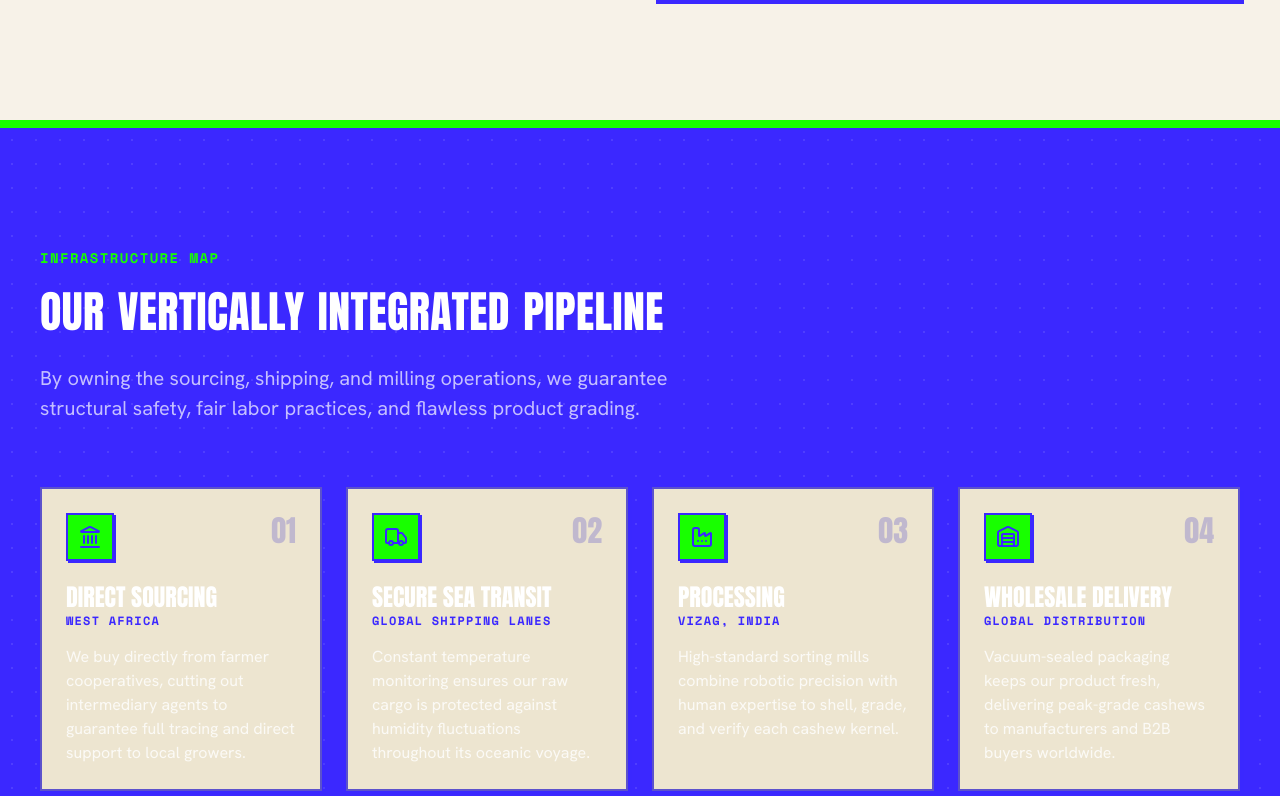
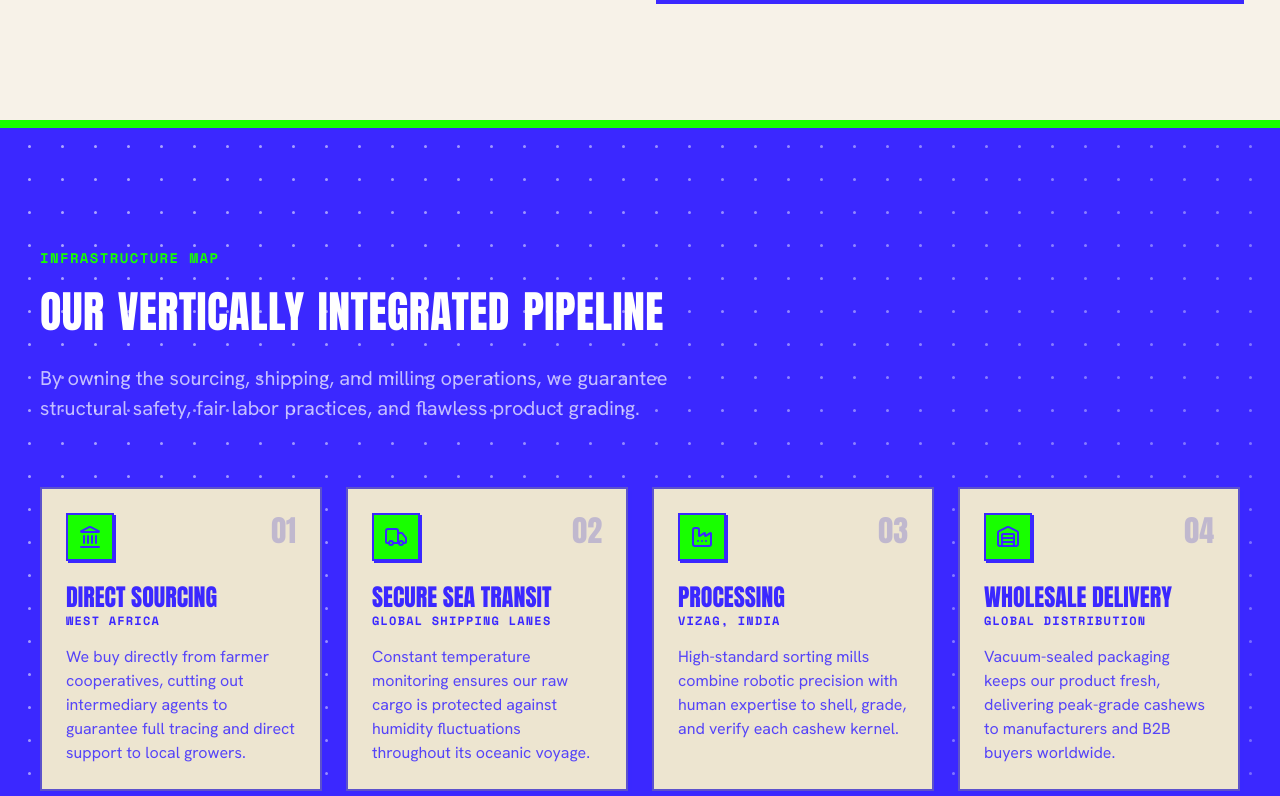
Before and after one commit to Umeshexe/Gryne, a Next.js app: page /business in a window 1280 px wide. Shown: the part 804-1600 px from the top of the page. Built offline with nearby package versions, Linux system fonts and the light colour scheme.

Commit message:
style: fix business step cards text readability and integrate dynamic DotField background

```diff
--- a/src/app/business/page.tsx
+++ b/src/app/business/page.tsx
@@ -7,6 +7,7 @@ import { useInquiry } from "@/context/inquiry-context";
 import Marquee from "@/components/ui/marquee";
 import { Factory, ShieldCheck, Truck, ArrowRight, Warehouse, Landmark } from "lucide-react";
 import BlurText from "@/components/ui/blur-text";
+import DotField from "@/components/ui/dot-field";
 
 // ─── Animation Variants ───────────────────────────────────────────────────────
 
@@ -68,9 +69,9 @@ function ChainStepCard({ step, i }: { step: { num: string; title: string; locati
           </div>
           <span className="font-headline-md text-3xl text-secondary opacity-30 select-none">{step.num}</span>
         </div>
-        <h3 className="font-headline-md text-[24px] leading-none text-white uppercase mb-1">{step.title}</h3>
+        <h3 className="font-headline-md text-[24px] leading-none text-primary uppercase mb-1">{step.title}</h3>
         <span className="font-label-caps text-xs text-electric-blue block mb-4">{step.location}</span>
-        <p className="font-body-md text-body-md text-on-primary/80">{step.desc}</p>
+        <p className="font-body-md text-body-md text-primary/85">{step.desc}</p>
       </div>
     </motion.div>
   );
@@ -211,7 +212,17 @@ export default function BusinessPage() {
 
       {/* ── 3. Supply Chain Steps ── */}
       <section className="bg-primary text-on-primary py-section-gap relative overflow-hidden w-full border-t-8 border-vibrant-yellow">
-        <div className="absolute inset-0 opacity-10 bg-[radial-gradient(#ffffff_1.5px,transparent_1.5px)] [background-size:24px_24px]" />
+        {/* Dot-grid texture overlay */}
+        <div className="absolute inset-0 opacity-80 pointer-events-none z-0">
+          <DotField
+            dotRadius={3.0}
+            dotSpacing={30}
+            bulgeStrength={60}
+            glowRadius={220}
+            gradientFrom="rgba(255, 255, 255, 0.75)"
+            gradientTo="rgba(255, 255, 255, 0.35)"
+          />
+        </div>
         <div className="max-w-[1440px] mx-auto px-6 md:px-margin-safe relative z-10 w-full">
           <ScrollSection className="mb-16 max-w-2xl">
             <motion.span variants={fadeUp} transition={{ duration: 0.5 }} className="font-label-caps text-label-caps text-vibrant-yellow mb-4 block">
```
